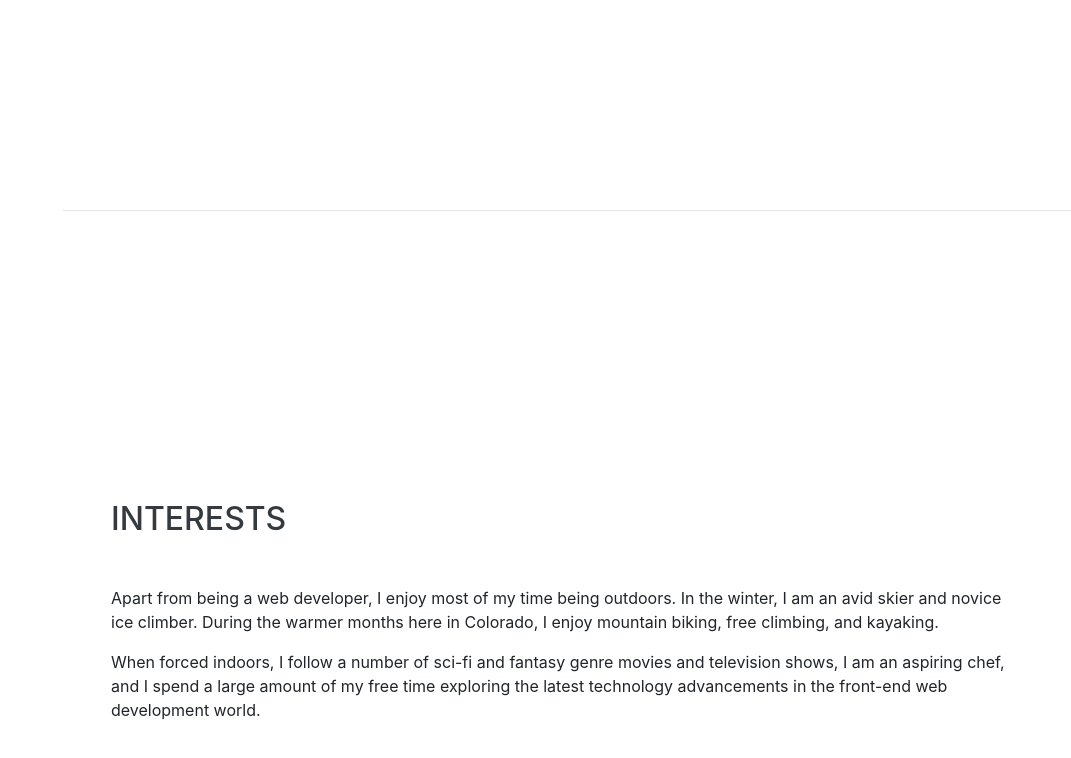
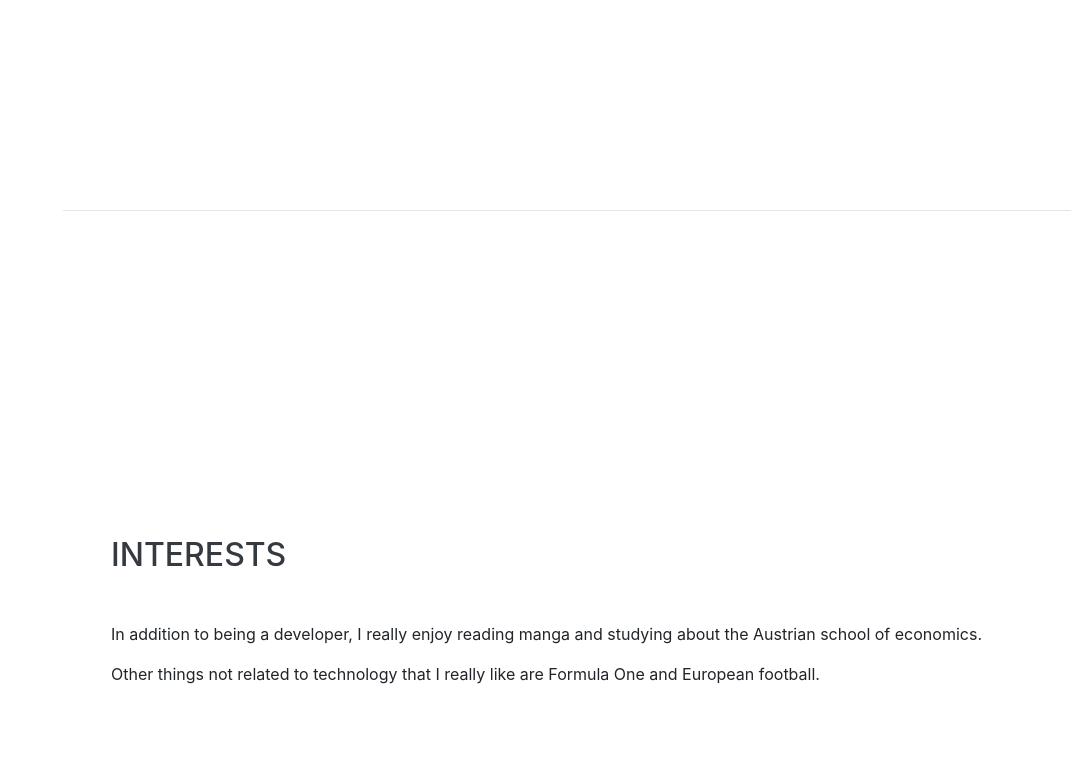
Before and after one commit to brunogeek9/brunogeek9.github.io, a website with bundled scripts: page index.html in a window 1280 px wide. Shown: the part 3793-4551 px from the top of the page, without its empty margins (209-1280 px from the left). Built offline with nearby package versions, Linux system fonts and the light colour scheme; a web font is replaced by a local one.

```diff
--- a/index.html
+++ b/index.html
@@ -197,9 +197,11 @@
         <section class="resume-section p-3 p-lg-5 d-flex align-items-center" id="interests">
             <div class="w-100">
                 <h2 class="mb-5">Interests</h2>
-                <p>Apart from being a web developer, I enjoy most of my time being outdoors. In the winter, I am an avid skier and novice ice climber. During the warmer months here in Colorado, I enjoy mountain biking, free climbing, and kayaking.</p>
-                <p class="mb-0">When forced indoors, I follow a number of sci-fi and fantasy genre movies and television shows, I am an aspiring chef, and I spend a large amount of my free time exploring the latest technology advancements in the front-end web development
-                    world.
+                <p>
+                    In addition to being a developer, I really enjoy reading manga and studying about the Austrian school of economics.
+                </p>
+                <p class="mb-0">
+                    Other things not related to technology that I really like are Formula One and European football.
                 </p>
             </div>
         </section>
```
